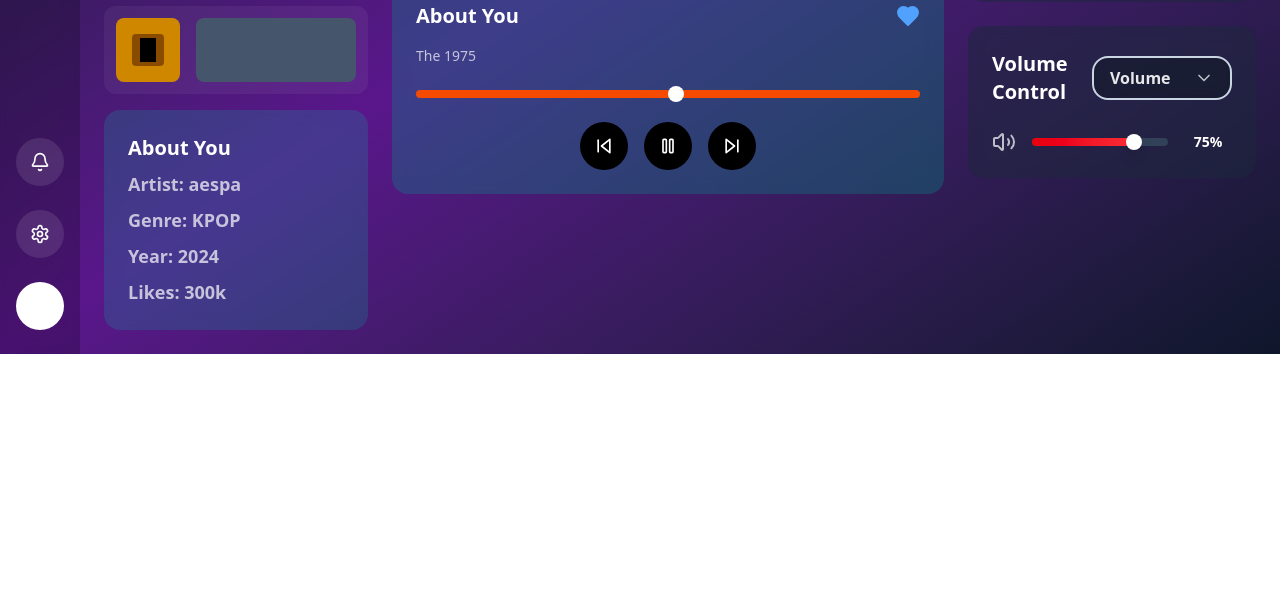
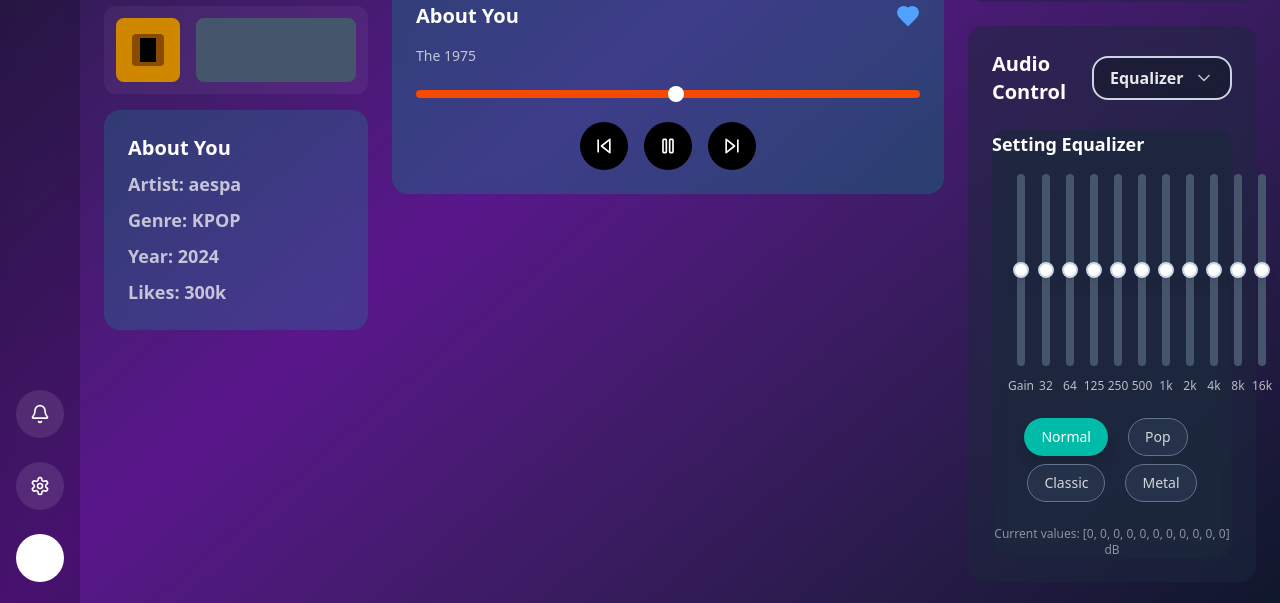
Before and after one commit to yosmisyael/algovisual-song, a React (Vite) app: page / in a window 1280 px wide. Shown: the part 506-1109 px from the top of the page. Before the commit the page ends 860 px from the top, so only its background shows below. Built offline with nearby package versions, Linux system fonts and the light colour scheme.

Commit message:
feat: add equalizer utility

```diff
--- a/src/Equalizer.tsx
+++ b/src/Equalizer.tsx
@@ -1,41 +1,195 @@
-import {useState} from "react";
+import type {EqualizerControlProp, PredefinedPreset} from "./types/AudioControlProp.ts";
+import {useRef, useEffect} from "react";
+import * as React from "react";
 
-const EqualizerControl = () => {
-    const equalizerBands = [32, 64, 125, 250, 500, '1K', '2K', '4K', '8K', '16K'];
-    const [equalizerValues, setEqualizerValues] = useState([
-        100, 40, 60, 80, 70, 90, 85, 75, 65, 55
-    ]);
+const EqualizerControl = ({ bandLabels, bandValues, onBandChange, onApplyPreset }: EqualizerControlProp) => {
+    // Define some presets for equalizer
+    const predefinedBandsSettings: PredefinedPreset[] = [
+        {
+            name: "normal",
+            values: [0, 0, 0, 0, 0, 0, 0, 0, 0, 0, 0],
+        },
+        {
+            name: "pop",
+            values: [0, 5, 4, 2, -2, -3, -1, 2, 4, 5, 4],
+        },
+        {
+            name: "classic",
+            values: [0, 3, 2, 1, 0, 0, 0, 1, 2, 3, 4],
+        },
+        {
+            name: "metal",
+            values: [0, 6, 5, 3, 1, -5, -4, 2, 5, 6, 5],
+        },
+    ];
+
+    // Handle slider drag
+    const handleSliderChange = (index: number, event: React.MouseEvent<HTMLDivElement>) => {
+        const rect = event.currentTarget.getBoundingClientRect();
+        const y = event.clientY - rect.top;
+        const height = rect.height;
+        const percentage = Math.max(0, Math.min(100, ((height - y) / height) * 100));
+        const dbValue = ((percentage / 100) * 24) - 12;
+        onBandChange(index, Math.round(dbValue));
+    };
+
+    // Create refs for each slider column to attach wheel listeners
+    const sliderColumnRefs = useRef<(HTMLDivElement)[]>([]);
+    const bandValuesRef = useRef(bandValues);
+    bandValuesRef.current = bandValues;
+
+    const onBandChangeRef = useRef(onBandChange);
+    onBandChangeRef.current = onBandChange;
+
+    useEffect(() => {
+        const currentRefs = sliderColumnRefs.current;
+        const cleanups: (() => void)[] = [];
+
+        currentRefs.forEach((ref, index) => {
+            if (!ref) {
+                return;
+            }
+
+            const handleWheel = (e: WheelEvent) => {
+                // Prevent the page from scrolling when adjusting the slider
+                e.preventDefault();
+
+                // Get the latest values from refs to avoid stale state
+                const currentValue = bandValuesRef.current[index];
+                const changeHandler = onBandChangeRef.current;
+
+                let newValue;
+
+                if (e.deltaY < 0) { // Scrolling up increases the value
+                    newValue = Math.min(12, currentValue + 1);
+                } else { // Scrolling down decreases the value
+                    newValue = Math.max(-12, currentValue - 1);
+                }
+
+                // Only call the change handler if the value actually changed
+                if (newValue !== currentValue) {
+                    changeHandler(index, newValue);
+                }
+            };
+
+            ref.addEventListener('wheel', handleWheel, { passive: false });
+
+            // Add a cleanup function for this specific listener
+            cleanups.push(() => {
+                if (ref) {
+                    ref.removeEventListener('wheel', handleWheel);
+                }
+            });
+        });
+
+        // Return a single function that runs all the cleanup functions on unmount
+        return () => {
+            cleanups.forEach(cleanup => cleanup());
+        };
+    }, []);
 
     return (
-        <div className="bg-slate-800/50 rounded-2xl p-6 backdrop-blur-sm">
+        <div className="bg-slate-800/50 rounded-2xl backdrop-blur-sm">
             <div className="flex items-center justify-between mb-4">
                 <h3 className="text-lg font-semibold">Setting Equalizer</h3>
             </div>
 
-        <div className="flex justify-between items-end space-x-2 mb-4">
-            {equalizerBands.map((band, index) => (
-                <div key={index} className="flex flex-col items-center space-y-2">
-                    <div className="h-32 w-4 bg-slate-700 rounded-full relative overflow-hidden">
+            {/* Equalizer sliders */}
+            <div className="flex justify-between px-4 items-end mb-6">
+                {bandLabels.map((band, index) => (
                     <div
-                            className="absolute bottom-0 w-full bg-gradient-to-t from-teal-400 to-blue-400 rounded-full transition-all duration-300"
-                            style={{ height: `${equalizerValues[index]}%` }}
+                        key={index}
+                        className="flex flex-col items-center space-y-3"
+                        ref={el => {sliderColumnRefs.current[index] = el!}}>
+                        {/* Slider Container */}
+                        <div className="relative h-48 w-6 flex items-center justify-center">
+                            {/* Background Track */}
+                            <div className="absolute w-2 h-full bg-slate-600 rounded-full"></div>
+
+                            {/* Center Line (0 dB) */}
+                            <div className="absolute w-3 h-0.5 bg-slate-400 left-1/2 transform -translate-x-1/2"
+                                 style={{ top: '50%' }}></div>
+
+                            {/* Active Track (from center to slider position) */}
+                            <div className="absolute w-2 bg-gradient-to-t from-teal-800 to-teal-300 rounded-full"
+                                 style={{
+                                     height: `${Math.abs(bandValues[index] / 12) * 50}%`,
+                                     top: bandValues[index] >= 0 ? `${50 - (bandValues[index] / 12 * 50)}%` : '50%',
+                                     bottom: bandValues[index] < 0 ? `${50 - (Math.abs(bandValues[index]) / 12 * 50)}%` : '50%'
+                                 }}>
+                            </div>
+
+                            {/* Clickable area for direct positioning */}
+                            <div
+                                className="absolute inset-0 cursor-pointer"
+                                onClick={(e) => handleSliderChange(index, e)}
                             ></div>
+
+                            {/* Slider Handle */}
                             <div
-                            className="absolute w-6 h-6 bg-white rounded-full shadow-lg cursor-pointer transform -translate-x-1"
-                            style={{ bottom: `${equalizerValues[index]}%`, transform: 'translateX(-25%) translateY(50%)' }}
+                                className="absolute w-4 h-4 bg-white rounded-full shadow-lg cursor-pointer hover:scale-110 transition-transform border-2 border-slate-300 z-10"
+                                style={{
+                                    top: `${50 - (bandValues[index] / 12 * 50)}%`,
+                                    transform: 'translateY(-50%)'
+                                }}
+                                onMouseDown={(e: React.MouseEvent<HTMLDivElement>) => {
+                                    // Prevent default browser actions like text selection during drag
+                                    e.preventDefault();
+
+                                    // The slider track is the parent of the handle
+                                    const sliderTrack = e.currentTarget.parentElement;
+                                    if (!sliderTrack) return;
+
+                                    // Get the bounding rectangle of the track ONCE at the start of the drag.
+                                    const rect = sliderTrack.getBoundingClientRect();
+                                    const height = rect.height;
+
+                                    const handleMouseMove = (moveEvent: MouseEvent) => {
+                                        // Use the stable 'rect' and 'height' from the closure
+                                        const y = moveEvent.clientY - rect.top;
+                                        const percentage = Math.max(0, Math.min(100, ((height - y) / height) * 100));
+                                        const dbValue = ((percentage / 100) * 24) - 12;
+                                        onBandChange(index, Math.round(dbValue));
+                                    };
+
+                                    const handleMouseUp = () => {
+                                        document.removeEventListener('mousemove', handleMouseMove);
+                                        document.removeEventListener('mouseup', handleMouseUp);
+                                    };
+
+                                    document.addEventListener('mousemove', handleMouseMove);
+                                    document.addEventListener('mouseup', handleMouseUp);
+                                }}
                             ></div>
                         </div>
-                    <span className="text-xs text-white/50">{band}</span>
+
+                        {/* Band Label */}
+                        <span className="text-xs text-white/70 font-medium">{band}</span>
                     </div>
                 ))}
             </div>
 
-        <div className="flex justify-center space-x-2">
-            <button className="px-4 py-2 bg-white/10 rounded-full text-sm hover:bg-white/20 transition-colors">Custom</button>
-            <button className="px-4 py-2 bg-white/10 rounded-full text-sm hover:bg-white/20 transition-colors">Normal</button>
-            <button className="px-4 py-2 bg-teal-500 rounded-full text-sm text-black font-medium">Pop</button>
-            <button className="px-4 py-2 bg-white/10 rounded-full text-sm hover:bg-white/20 transition-colors">Classic</button>
-            <button className="px-4 py-2 bg-white/10 rounded-full text-sm hover:bg-white/20 transition-colors">Heavy M</button>
+            <div className="flex justify-center space-x-3 flex-wrap gap-2">
+                {predefinedBandsSettings.map((preset) => (
+                    <button
+                        key={preset.name}
+                        onClick={() => onApplyPreset(preset)}
+                        className={`capitalize px-4 py-2 rounded-full text-sm font-medium transition-all duration-200 border hover:cursor-pointer ${
+                            JSON.stringify(bandValues) === JSON.stringify(preset.values)
+                                ? 'bg-teal-500 text-white shadow-lg border-transparent'
+                                : 'bg-slate-700/50 text-white/80 border-slate-500 hover:bg-slate-600/70 hover:border-slate-400'
+                        }`}
+                    >
+                        {preset.name}
+                    </button>
+                ))}
+            </div>
+
+            {/* Current values display */}
+            <div className="mt-6 text-center">
+                <div className="text-xs text-white/50">
+                    Current values: [{bandValues.map(val => `${val > 0 ? '+' : ''}${val}`).join(', ')}] dB
+                </div>
             </div>
         </div>
     );
--- a/src/components/AudioControl.tsx
+++ b/src/components/AudioControl.tsx
@@ -1,16 +1,12 @@
 import {type FC, useState} from "react";
-import type {AudioMode, VolumeControlProp} from "../types/AudioControlProp.ts";
+import type {AudioControlProps, AudioMode} from "../types/AudioControlProp.ts";
 import Dropdown from "./Dropdown.tsx";
 import type {DropdownOptions} from "../types/DropdownProp.ts";
 import Equalizer from "../Equalizer.tsx";
 import {Volume} from "./Volume.tsx";
 
-const AudioControl: FC<VolumeControlProp> = ({
-        volume,
-        onVolumeChange,
-        isMuted,
-        onMuteToggle
-}: VolumeControlProp) => {
+const AudioControl: FC<{ audioControlProps: AudioControlProps }> = ({ audioControlProps }: { audioControlProps: AudioControlProps }) => {
+    const { currentMode, volumeProps, equalizerProps } = audioControlProps;
 
     // Define available audio control modes
     const audioOpts: DropdownOptions<AudioMode>[] = [
@@ -22,8 +18,10 @@
         },
     ];
 
-    const [audioMode, setAudioMode] = useState<AudioMode>('volume');
+    // Define audio mode state
+    const [audioMode, setAudioMode] = useState<AudioMode>(currentMode);
 
+    // Handle audio mode changes
     const onChangeAudioMode = (AudioControlMode: AudioMode) => {
         setAudioMode(AudioControlMode);
     }
@@ -31,25 +29,30 @@
     return (
         <div className="w-full bg-slate-800/50 rounded-2xl p-6 backdrop-blur-sm">
             <div className="flex justify-between items-center pb-6">
-                <h5 className="text-xl font-semibold">Volume Control</h5>
+                <h5 className="text-xl font-semibold">Audio Control</h5>
                 {/* select audio control mode */}
                 <Dropdown options={audioOpts} value={audioMode} onChange={onChangeAudioMode} />
             </div>
-            {/* simple mode */}
             {
+                // Volume mode
                 audioMode === 'volume' ? (
                     <Volume
-                        volume={volume}
-                        onVolumeChange={onVolumeChange}
-                        isMuted={isMuted}
-                        onMuteToggle={onMuteToggle}
+                        volume={volumeProps.volume}
+                        onVolumeChange={volumeProps.onVolumeChange}
+                        isMuted={volumeProps.isMuted}
+                        onMuteToggle={volumeProps.onMuteToggle}
                     />
                 ) : (
-                    <Equalizer />
+                    // Equalizer mode
+                    <Equalizer
+                        bandLabels={equalizerProps.bandLabels}
+                        bandValues={equalizerProps.bandValues}
+                        onBandChange={equalizerProps.onBandChange}
+                        onApplyPreset={equalizerProps.onApplyPreset}
+                    />
                 )
             }
 
-            {/* equalizer mode */}
         </div>
     );
 }
--- a/src/pages/Home.tsx
+++ b/src/pages/Home.tsx
@@ -15,13 +15,29 @@
 import {Albums} from "../components/Albums.tsx";
 import {SongDetail} from "../components/SongDetail.tsx";
 import Navbar from "../components/Navbar.tsx";
+import type {
+  AudioControlProps,
+  EqualizerControlProp,
+  PredefinedPreset,
+  VolumeControlProp
+} from "../types/AudioControlProp.ts";
 
 const MusicPlayerInterface = () => {
   const [isPlaying, setIsPlaying] = useState(false);
   const [isLiked, setIsLiked] = useState(true);
-
   const [volume, setVolume] = useState(0.75);
   const [isMuted, setIsMuted] = useState(false);
+  const [equalizerBand, setEqualizerBand] = useState([0, 0, 0, 0, 0, 0, 0, 0, 0, 0, 0]);
+
+  const handleEqualizerChange = (bandIndex: number, value: number) => {
+    const newEqualizerBandsVal = [...equalizerBand];
+    newEqualizerBandsVal[bandIndex] = value;
+    setEqualizerBand(newEqualizerBandsVal);
+  }
+
+  const handleEqualizerPresetChange = (preset: PredefinedPreset) => {
+    setEqualizerBand([...preset.values]);
+  }
 
   const volumeBeforeMute = useRef(volume);
 
@@ -84,6 +100,27 @@
     "Do you think I have forgotten?",
     "Do you think I have forgotten about you?"
   ];
+
+  const volumeControlProp: VolumeControlProp = {
+    volume,
+    onVolumeChange: handleVolumeChange,
+    isMuted,
+    onMuteToggle: handleMuteAction,
+  }
+
+  const equalizerControlProp: EqualizerControlProp = {
+    bandLabels: ['Gain', '32', '64', '125', '250', '500', '1k', '2k', '4k', '8k', '16k'],
+    bandValues: equalizerBand,
+    onBandChange: handleEqualizerChange,
+    onApplyPreset: handleEqualizerPresetChange,
+  }
+
+  const audioControlProp: AudioControlProps = {
+    volumeProps: volumeControlProp,
+    equalizerProps: equalizerControlProp,
+    currentMode: "equalizer"
+  }
+
   return (
     <section className="flex flex-col min-h-screen bg-gradient-to-br from-slate-900 via-purple-900 to-slate-900 text-white">
       <Navbar />
@@ -187,7 +224,7 @@
               {/* Lyrics */}
               <Lyrics lyrics={lyrics} />
               {/* Volume */}
-              <AudioControl volume={volume} onVolumeChange={handleVolumeChange} isMuted={isMuted} onMuteToggle={handleMuteAction} />
+              <AudioControl audioControlProps={ audioControlProp }/>
             </div>
           </div>
         </div>
```
Also changed, not shown: src/types/AudioControlProp.ts (+18 -0 lines). Lines whose indentation alone changed are shown as unchanged.
